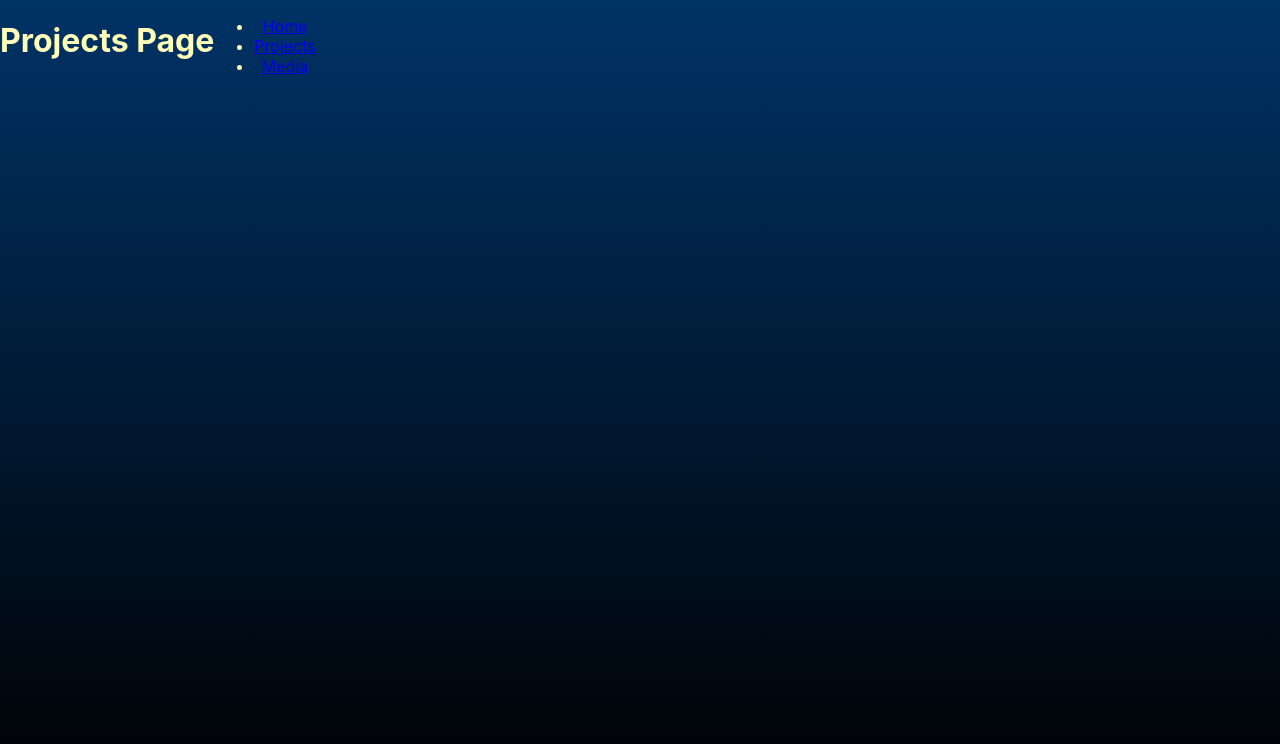
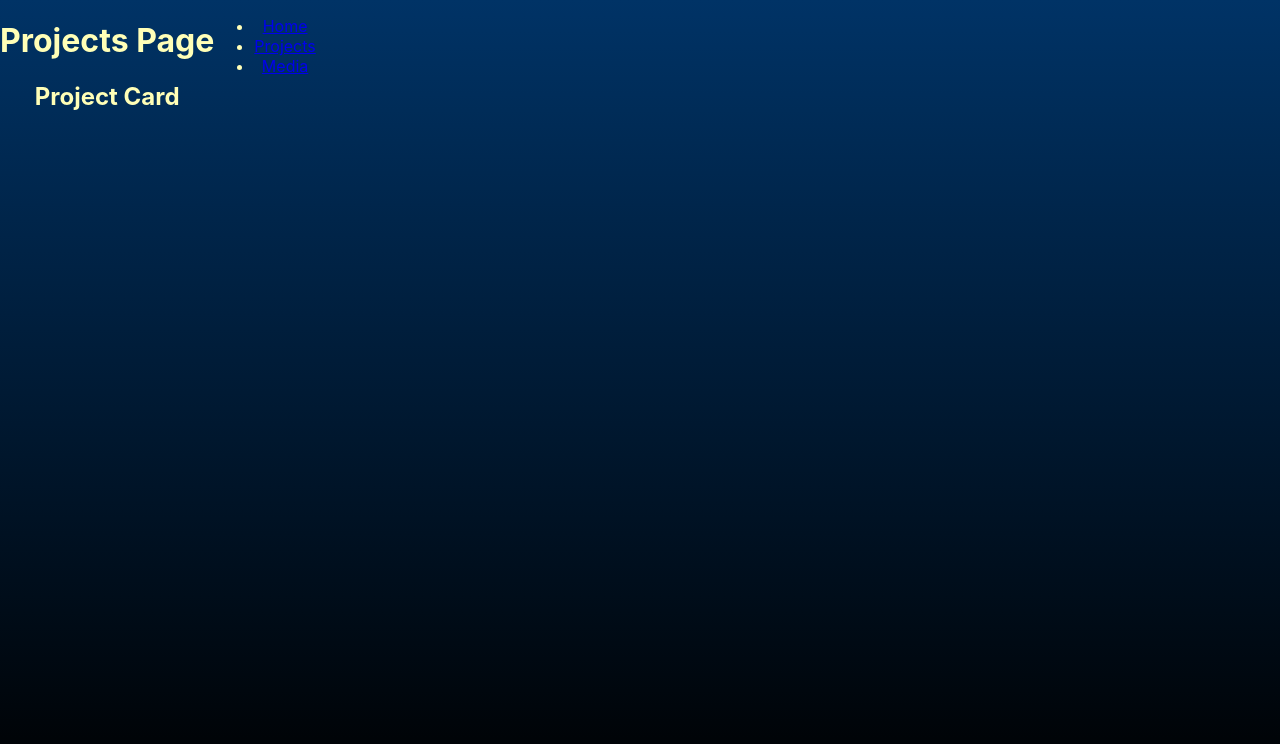
Before and after one commit to Lady-Mattern/mattern-portfolio, a React (Create React App) app: page /projects in a window 1280 px wide. Shown: the top 744 px of the page. Built offline with nearby package versions, Linux system fonts and the light colour scheme.

Commit message:
Fixed loading issues with project card/page

```diff
--- a/src/pages/ProjectsPage/index.js
+++ b/src/pages/ProjectsPage/index.js
@@ -4,6 +4,7 @@ function ProjectsPage() {
     return (
         <div>
             <h1>Projects Page</h1>
+            <ProjectCard />
         </div>
     )
 }
```
Also changed, not shown: 1 other file (tests, documents, lock files or other folders).
